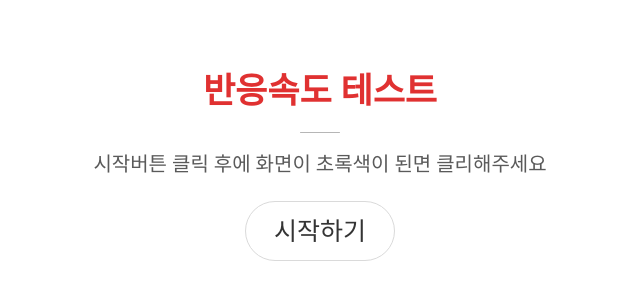
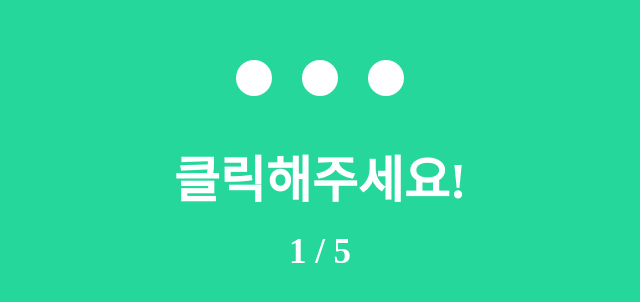
Before and after one commit to kimbuckgur/ClickSpeed, a React (Create React App) app in the folder clickspped/: page / in a window 1280 px wide. Shown: the part 234-536 px from the top of the page, without its empty margins (320-960 px from the left). Built offline with nearby package versions, Linux system fonts and the light colour scheme.

Commit message:
:feat Waitting,ClickPage view 작업완료
Waitting,ClickPage의 view를 완료하였다

```diff
--- /dev/null
+++ b/clickspped/src/components/Page/RRPage/ClickPage.tsx
@@ -0,0 +1,68 @@
+import React from "react";
+import styled from "styled-components";
+
+const WaittingContainer = styled.button`
+  cursor: pointer;
+
+  display: flex;
+  flex-direction: column;
+  align-items: center;
+  justify-content: center;
+
+  border: none;
+  background-color: #26d79c;
+  width: 100%;
+  height: 100vh;
+`;
+
+const CircleLayout = styled.div`
+  display: flex;
+  align-items: center;
+  gap: 30px;
+
+  margin-bottom: 60px;
+`;
+
+const Circle = styled.div`
+  width: 36px;
+  height: 36px;
+  background: #ffffff;
+  border-radius: 100px;
+`;
+
+const WaittingTitle = styled.p`
+  font-family: "NanumSquare";
+  font-style: normal;
+  font-weight: 800;
+  font-size: 50px;
+  line-height: 51px;
+  color: #ffffff;
+
+  margin: 0px;
+`;
+
+const WaittingCount = styled.p`
+  font-family: "NanumSquare";
+  font-style: normal;
+  font-weight: 700;
+  font-size: 35px;
+  line-height: 40px;
+  color: #ffffff;
+
+  margin: 0px;
+  margin-top: 25px;
+`;
+
+export default function Waitting() {
+  return (
+    <WaittingContainer>
+      <CircleLayout>
+        <Circle />
+        <Circle />
+        <Circle />
+      </CircleLayout>
+      <WaittingTitle>클릭해주세요!</WaittingTitle>
+      <WaittingCount>1 / 5</WaittingCount>
+    </WaittingContainer>
+  );
+}
--- a/clickspped/src/components/Page/RRPage/ReactionRatePage.tsx
+++ b/clickspped/src/components/Page/RRPage/ReactionRatePage.tsx
@@ -1,6 +1,8 @@
 import React from "react";
 import styled from "styled-components";
-import StartingPage from "./StartingPage";
+import Starting from "./Starting";
+import Waitting from "./Waitting";
+import ClickPage from "./ClickPage"
 
 const RRPageContainer = styled.div`
   width: 100%;
@@ -11,7 +13,7 @@ const RRPageContainer = styled.div`
 export default function ReactionRatePage() {
   return (
     <RRPageContainer>
-      <StartingPage />
+      <ClickPage />
     </RRPageContainer>
   );
 }
--- a/clickspped/src/components/Page/RRPage/StartingPage.tsx
+++ b/clickspped/src/components/Page/RRPage/Starting.tsx
@@ -72,7 +72,7 @@ const StartingButton = styled.button`
   }
 `;
 
-export default function StartingPage() {
+export default function Starting() {
   return (
     <StartingContainer>
       <StartingTitle>반응속도 테스트</StartingTitle>
--- /dev/null
+++ b/clickspped/src/components/Page/RRPage/Waitting.tsx
@@ -0,0 +1,68 @@
+import React from "react";
+import styled from "styled-components";
+
+const WaittingContainer = styled.button`
+  cursor: pointer;
+
+  display: flex;
+  flex-direction: column;
+  align-items: center;
+  justify-content: center;
+
+  border: none;
+  background-color: #e03131;
+  width: 100%;
+  height: 100vh;
+`;
+
+const CircleLayout = styled.div`
+  display: flex;
+  align-items: center;
+  gap: 30px;
+
+  margin-bottom: 60px;
+`;
+
+const Circle = styled.div`
+  width: 36px;
+  height: 36px;
+  background: #ffffff;
+  border-radius: 100px;
+`;
+
+const WaittingTitle = styled.p`
+  font-family: "NanumSquare";
+  font-style: normal;
+  font-weight: 800;
+  font-size: 45px;
+  line-height: 51px;
+  color: #ffffff;
+
+  margin: 0px;
+`;
+
+const WaittingCount = styled.p`
+  font-family: "NanumSquare";
+  font-style: normal;
+  font-weight: 700;
+  font-size: 35px;
+  line-height: 40px;
+  color: #ffffff;
+
+  margin: 0px;
+  margin-top: 25px;
+`;
+
+export default function Waitting() {
+  return (
+    <WaittingContainer>
+      <CircleLayout>
+        <Circle />
+        <Circle />
+        <Circle />
+      </CircleLayout>
+      <WaittingTitle>화면이 초록색이 되면 클릭해주세요</WaittingTitle>
+      <WaittingCount>1 / 5</WaittingCount>
+    </WaittingContainer>
+  );
+}
```
